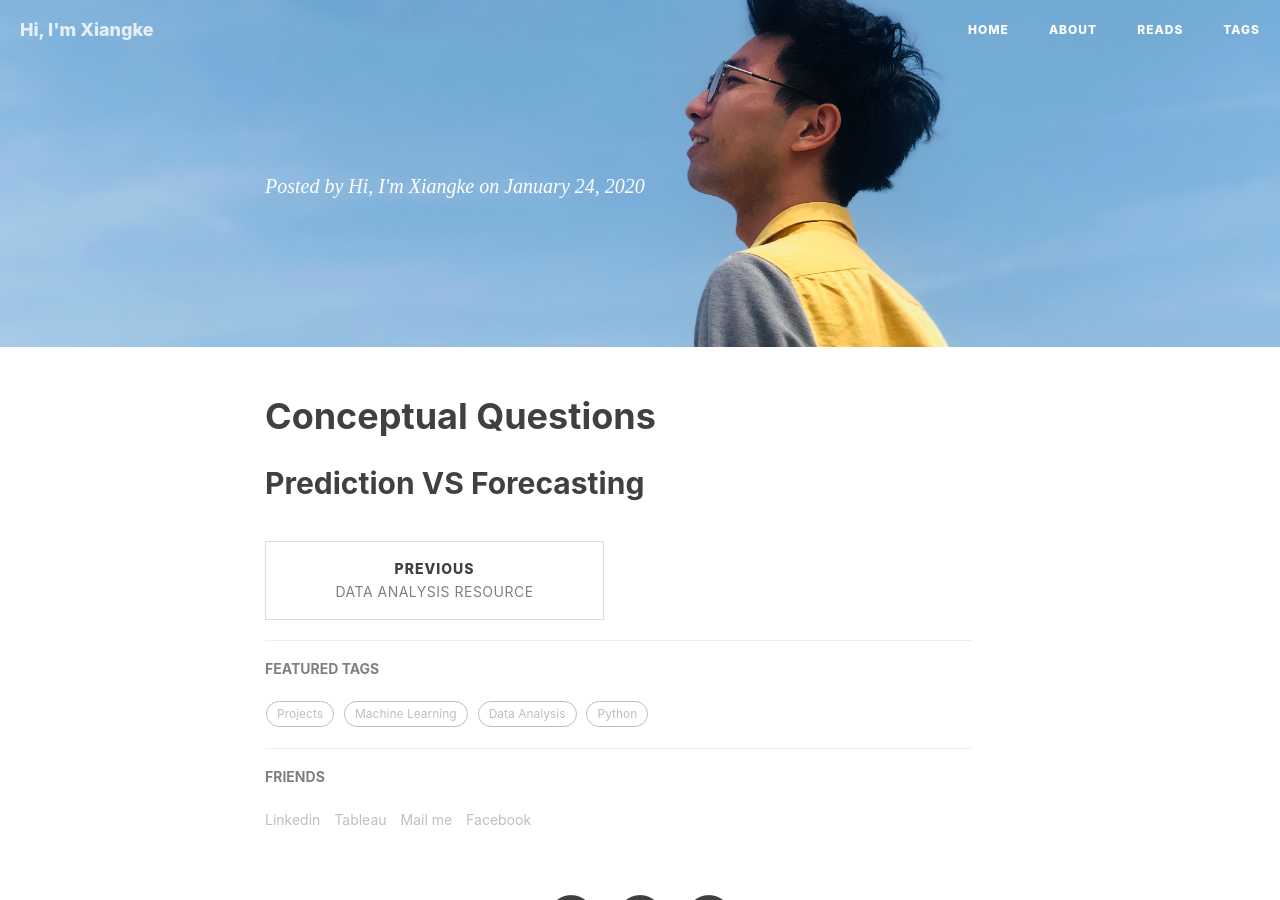
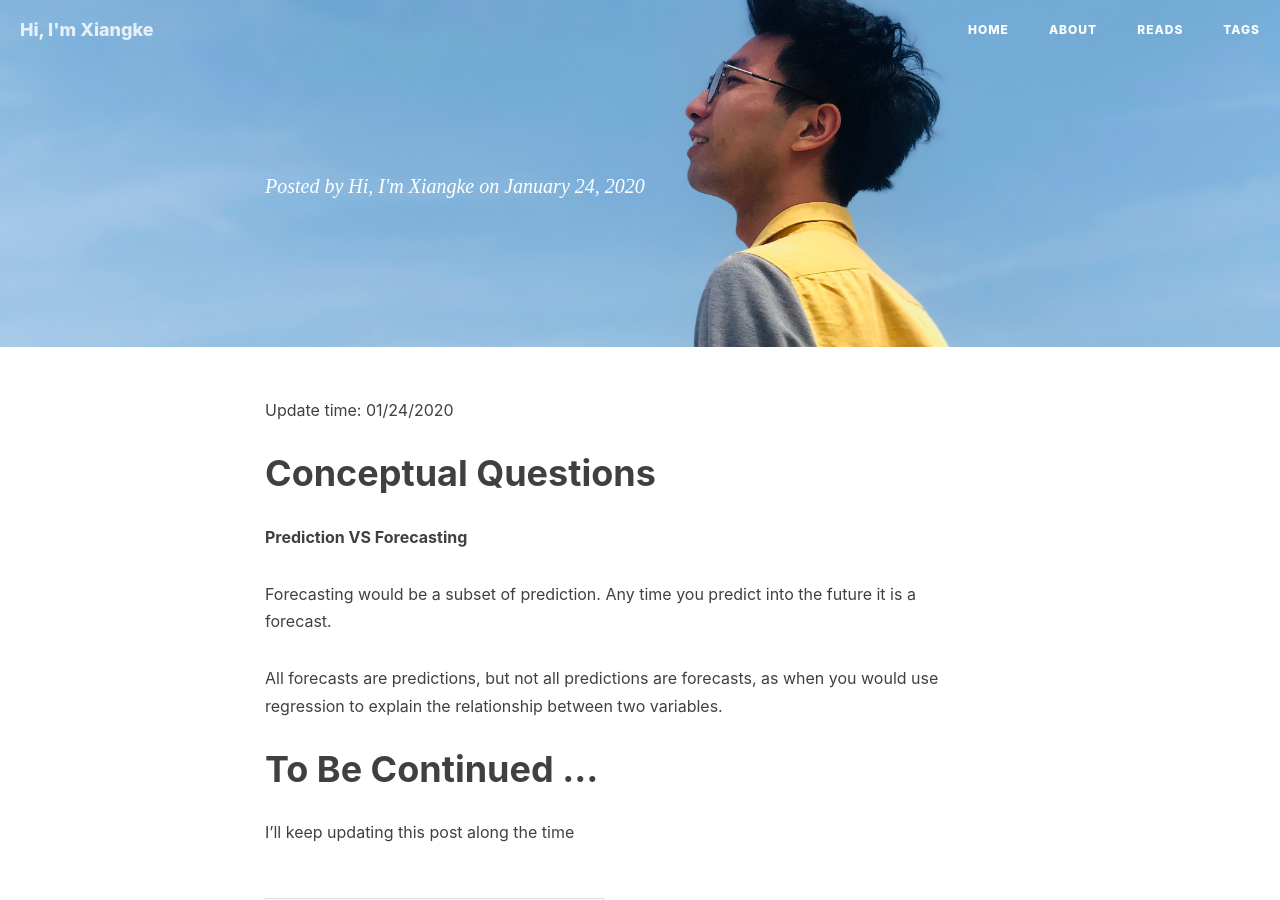
Before and after one commit to XiangkeChen/xiangkechen.github.io, a Jekyll site: the page built from _posts/2020-01-24-Frequent-Interview-Asked-Questions.md, in a window 1280 px wide and 900 px high. Built offline with Jekyll 4.4.1, drawn with Linux system fonts in a browser that asks for light colours; nearby versions of some CDN libraries; our own code applies the rules of GitHub Pages for plain Markdown files; comment, search, counter and statistics services are not loaded.

Commit message:
Update 2020-01-24-Frequent-Interview-Asked-Questions.md

```diff
--- a/_posts/2020-01-24-Frequent-Interview-Asked-Questions.md
+++ b/_posts/2020-01-24-Frequent-Interview-Asked-Questions.md
@@ -13,8 +13,20 @@ tags:
 
 
 
-
+Update time: 01/24/2020
 
 # Conceptual Questions
 
-## Prediction VS Forecasting
+**Prediction VS Forecasting**
+
+Forecasting would be a subset of prediction. Any time you predict into the future it is a forecast.
+
+All forecasts are predictions, but not all predictions are forecasts, as when you would use regression to explain the relationship between two variables.
+
+
+
+
+
+# To Be Continued ...
+
+I'll keep updating this post along the time
```
